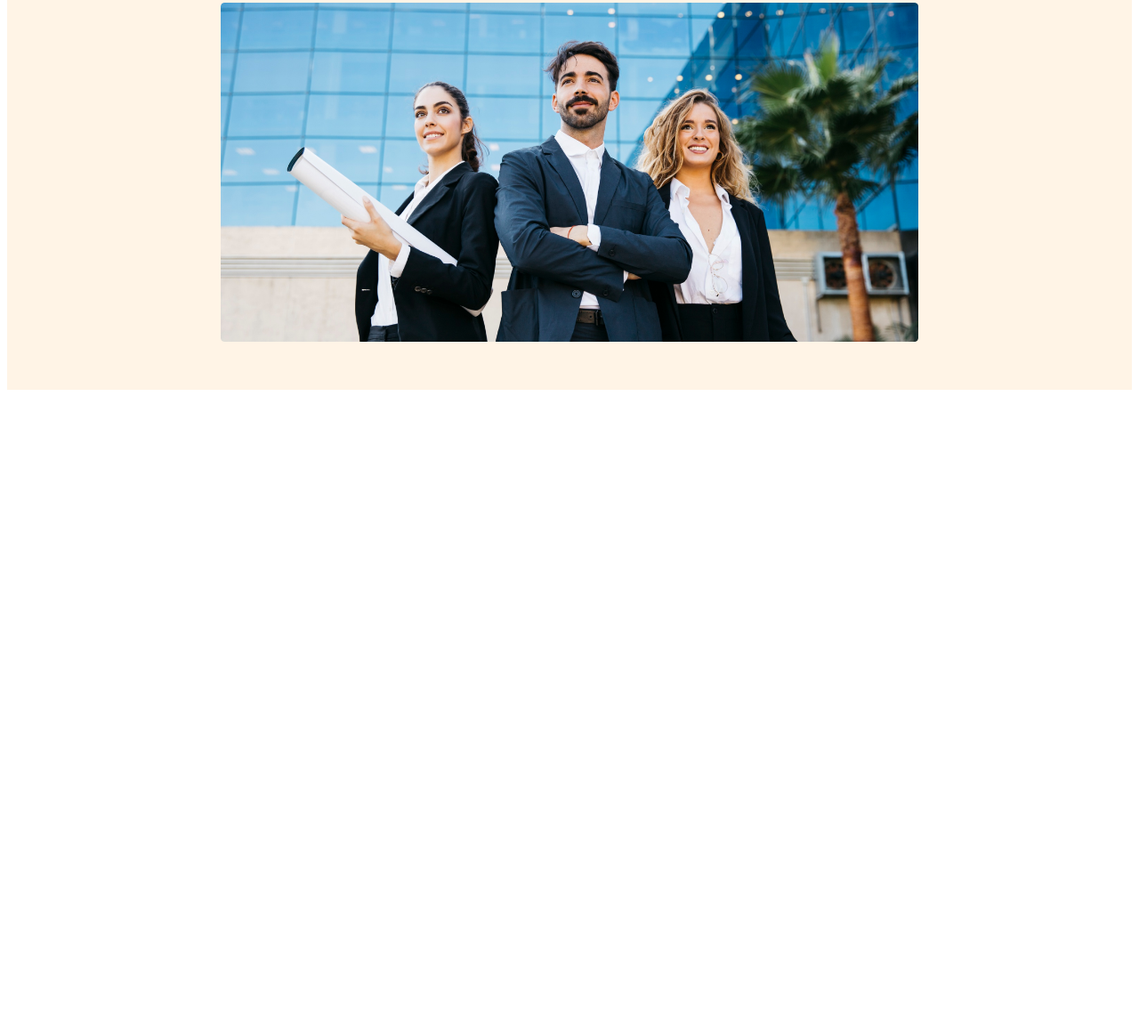
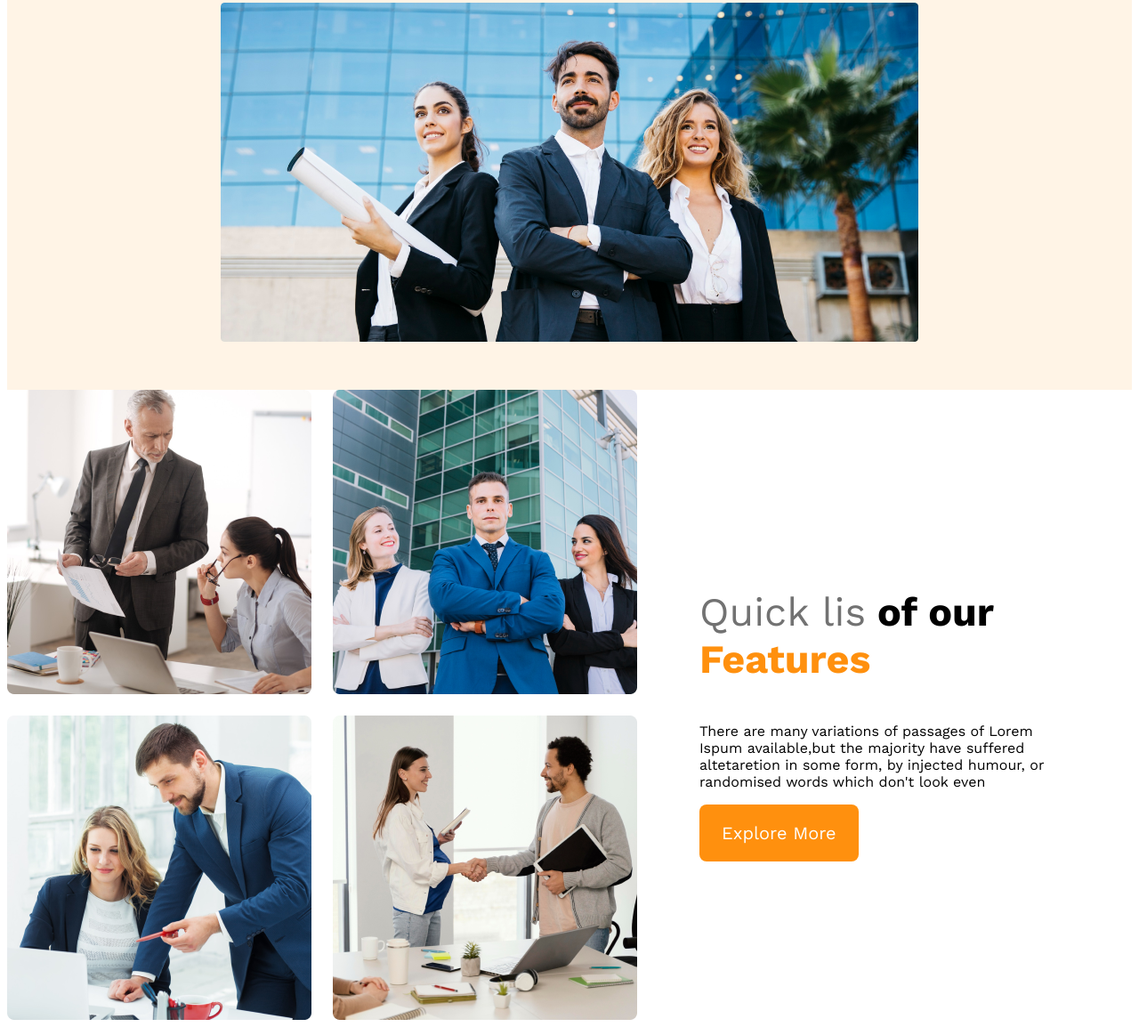
Before and after one commit to 88Irfan/g3-architect-website, a plain HTML site: page index.html in a window 1280 px wide. Shown: the part 573-1727 px from the top of the page at 89% size. Before the commit the page ends 1019 px from the top, so only its background shows below. Drawn offline with nearby package versions, Linux system fonts and the light colour scheme.

Commit message:
features section added

```diff
--- a/index.html
+++ b/index.html
@@ -9,6 +9,7 @@
 </head>
 
 <body>
+    <!-- header start  -->
     <header>
         <nav>
             <h3 class="nav-title">G3 Architects</h3>
@@ -33,7 +34,27 @@
             </div>
         </div>
     </header>
-    <main></main>
+    <!-- header end -->
+    <main>
+        <!-- teams section start -->
+        <section class="teams-container">
+            <div class="team-img-container">
+                <img src="images/team1.png" alt="">
+                <img src="images/team2.png" alt="">
+                <img src="images/team3.png" alt="">
+                <img src="images/team4.png" alt="">
+             </div>
+            <div class="teams-content">
+                <h3 class="teams-title"><span class="quick-list">Quick lis</span> <span>of our</span> <span class="text-features">Features</span></h3>
+                <p class="teams-description">
+                    There are many variations of passages of Lorem Ispum available,but the majority have suffered
+                        altetaretion in some form, by injected humour, or randomised words which don't look even
+                </p>
+               <button class="btn-primary">Explore More</button>
+
+            </div>
+        </section>
+    </main>
     <footer></footer>
 </body>
 
--- a/styles/architects.css
+++ b/styles/architects.css
@@ -72,6 +72,36 @@ ul li a{
     }
 
 }
+/* main styles */
+main{
+    max-width: 1440px;
+    margin: 0 auto;
+}
+/* teams styles */
+.teams-container{
+    display: flex;
+    align-items: center;
+}
+.team-img-container{
+    display: grid;
+    grid-template-columns: repeat(2, 1fr);
+    gap: 1.5rem;
+}
+.teams-content{
+    padding-left: 70px;
+    padding-right: 70px;
+}
+.teams-title{
+    font-size: 2.8rem;
+}
+.teams-title .quick-list{
+    color: #727272;
+    font-weight: 500;
+}
+.teams-title .text-features{
+    color: #ff900e;
+    font-weight: 700;
+}
 /* medium or table device */
 @media screen and (min-width: 576px) and (max-width: 960px) {
     header{
```
